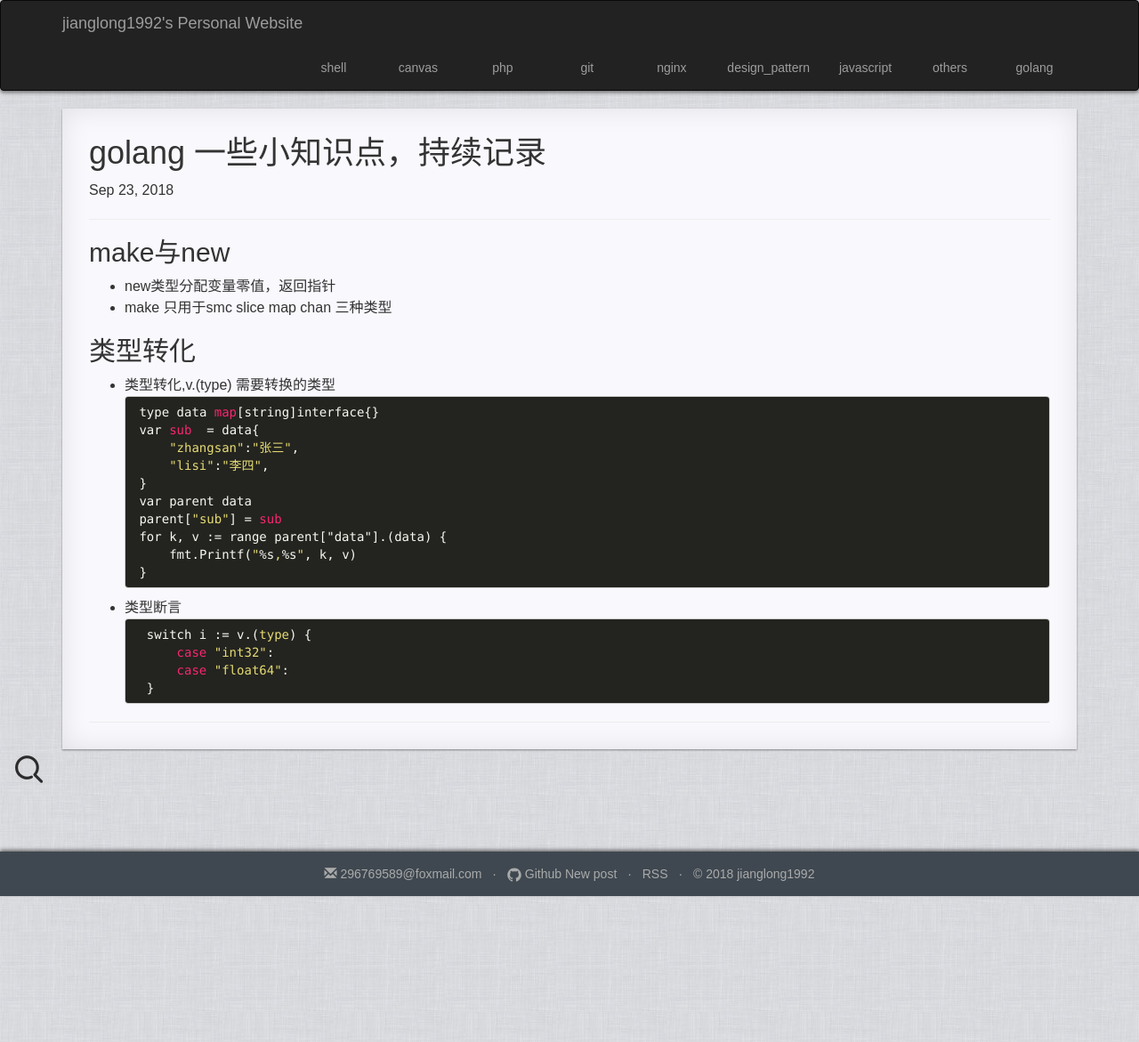
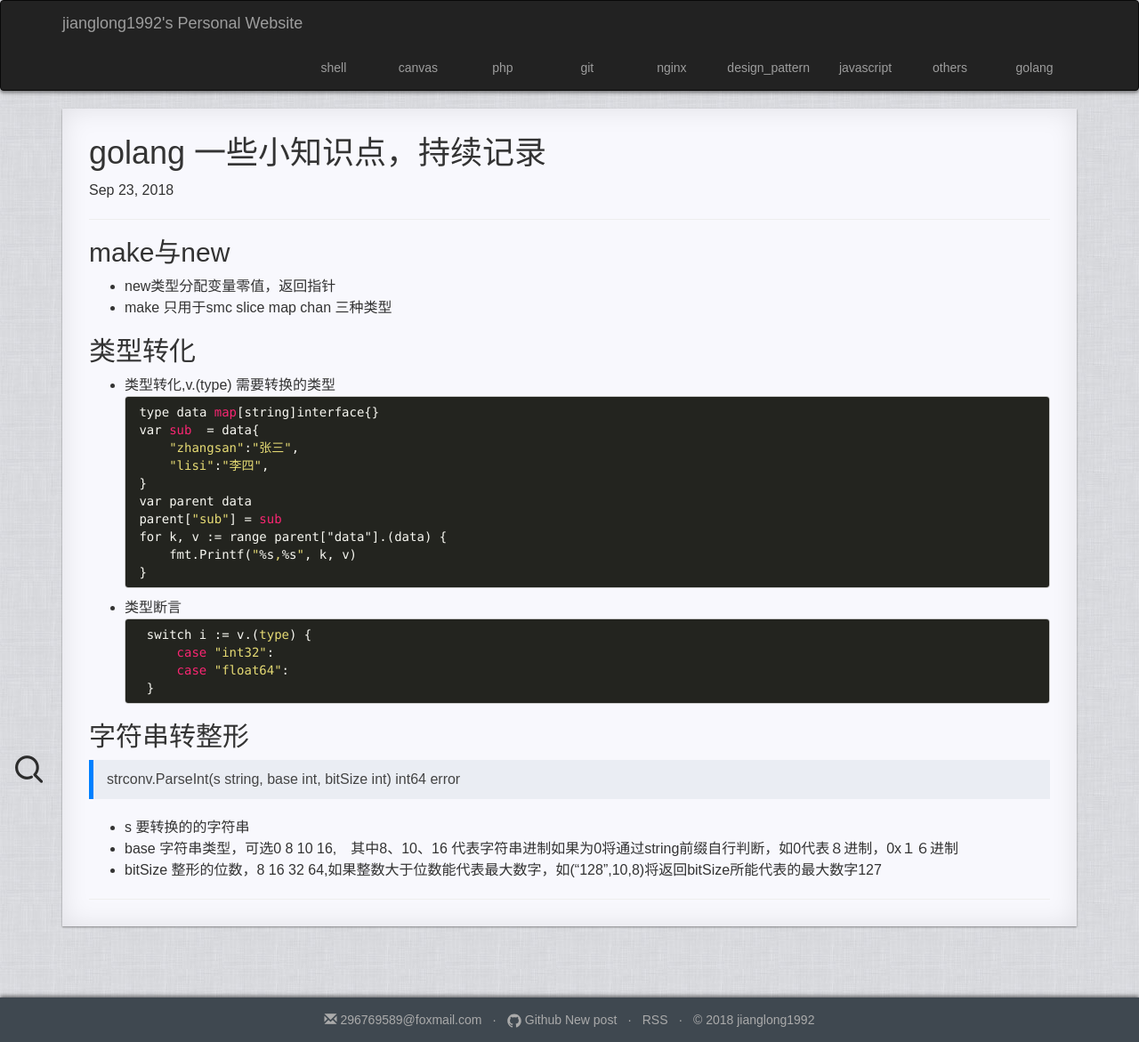
Before and after one commit to crusj/crusj.github.io, a Jekyll site: the page built from _posts/golang/2018-09-23-03.md, in a window 1280 px wide. Shown: the whole page at 89% size. Built offline with Jekyll 4.4.1, drawn with Linux system fonts in a browser that asks for light colours; before the commit the page ends 1007 px from its top, so only the background shows below that.

Commit message:
add 字符串转整形

````diff
--- a/_posts/golang/2018-09-23-03.md
+++ b/_posts/golang/2018-09-23-03.md
@@ -31,3 +31,11 @@ category: golang
         case "float64":
     }
 ```
+
+## 字符串转整形
+
+> strconv.ParseInt(s string, base int, bitSize int) int64 error
+
+* s 要转换的的字符串
+* base 字符串类型，可选0 8 10 16,　其中8、10、16 代表字符串进制如果为0将通过string前缀自行判断，如0代表８进制，0x１６进制
+* bitSize 整形的位数，8 16 32 64,如果整数大于位数能代表最大数字，如("128",10,8)将返回bitSize所能代表的最大数字127
````
